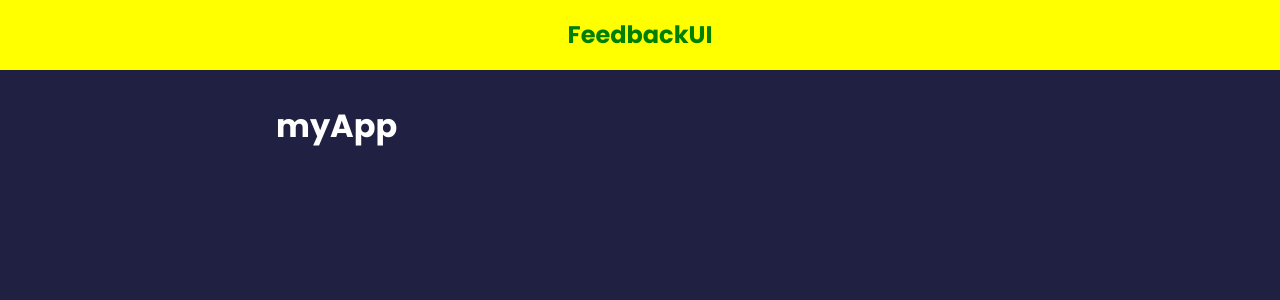
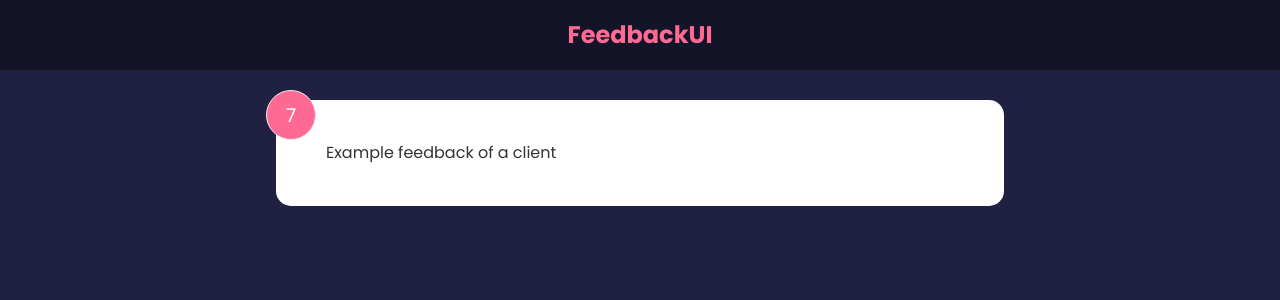
Before and after one commit to Havlc/React-feedback-app, a React (Create React App) app: page / in a window 1280 px wide. Shown: the top 300 px of the page. Built offline with nearby package versions, Linux system fonts and the light colour scheme.

Commit message:
add feedback component

```diff
--- a/src/App.js
+++ b/src/App.js
@@ -1,12 +1,36 @@
+import { useState } from "react";
+import FeedbackItem from "./components/FeedbackItem";
 import Header from "./components/Header";
 
 const App = () => {
+    const [state, setstate] = useState(
+        {
+            "feedback": [
+              {
+                "id": 1,
+                "rating": 10,
+                "text": "This is feedback item 1 coming from the backend"
+              },
+              {
+                "id": 2,
+                "rating": 8,
+                "text": "This is feedback item 2 coming from the backend"
+              },
+              {
+                "text": "This is feedback item 3 coming from the backend",
+                "rating": 10,
+                "id": 3
+              }
+            ]
+        }
+    )
     return (
         <>
             <Header />
             <div className='container'>
-                <h1>myApp</h1>
+                <FeedbackItem />
             </div>
+
         </>
     )
 }
--- /dev/null
+++ b/src/components/FeedbackItem.jsx
@@ -0,0 +1,15 @@
+import {useState} from 'react';
+
+function FeedbackItem() {
+    const [rating, setRating] = useState(7);
+    const [text, settext] = useState('Example feedback of a client')
+
+    return (
+        <div className='card'>
+            <div className='num-display'>{rating}</div>
+            <div className='text-display'>{text}</div>
+        </div>
+    )
+}
+
+export default FeedbackItem
--- a/src/components/Header.jsx
+++ b/src/components/Header.jsx
@@ -13,8 +13,8 @@ function Header({text, backColor, fontColor}) {
 
 Header.defaultProps = {
     text: 'FeedbackUI',
-    backColor: 'yellow',
-    fontColor: 'green'
+    backColor: 'rgba(0,0,0,0.4)',
+    fontColor: '#ff6a95'
 }
 //typy
 Header.propTypes = {
```
